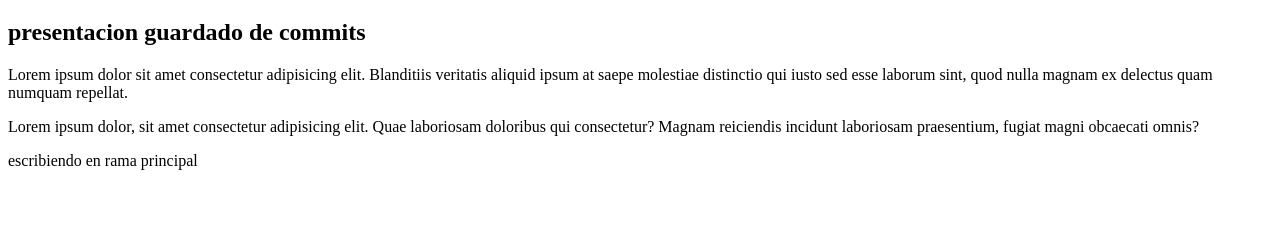
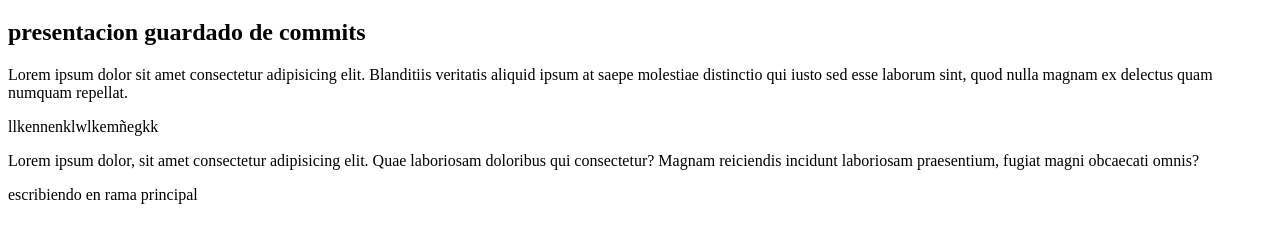
Before and after one commit to facuseijo/SEIJO2023, a plain HTML site: page git/index.html in a window 1280 px wide. Shown: the part 61-304 px from the top of the page. Drawn offline with Linux system fonts and the light colour scheme.

Commit message:
primerasubidaagithub

```diff
--- a/git/index.html
+++ b/git/index.html
@@ -12,7 +12,7 @@
     <h1>hola a todos clase git</h1>
     <h2> presentacion guardado de commits</h2>
     <p>Lorem ipsum dolor sit amet consectetur adipisicing elit. Blanditiis veritatis aliquid ipsum at saepe molestiae distinctio qui iusto sed esse laborum sint, quod nulla magnam ex delectus quam numquam repellat.</p>
-
+<p> llkennenklwlkemñegkk</p>
     <p>Lorem ipsum dolor, sit amet consectetur adipisicing elit. Quae laboriosam doloribus qui consectetur? Magnam reiciendis incidunt laboriosam praesentium, fugiat magni obcaecati omnis?</p>
 
 
```
